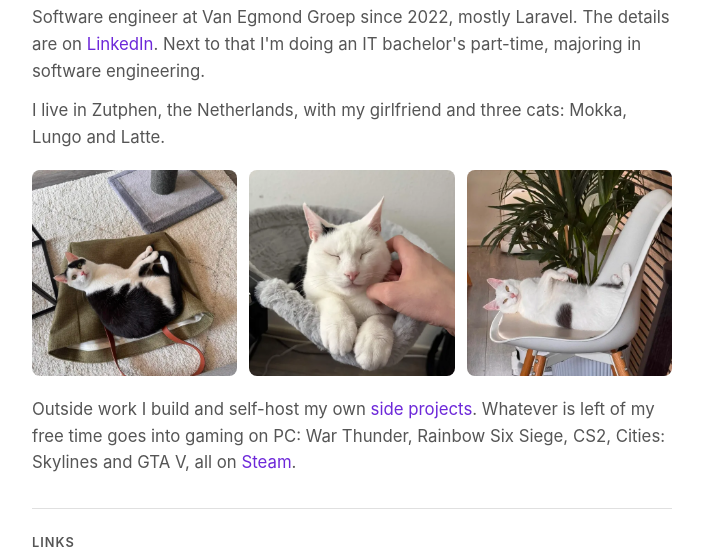
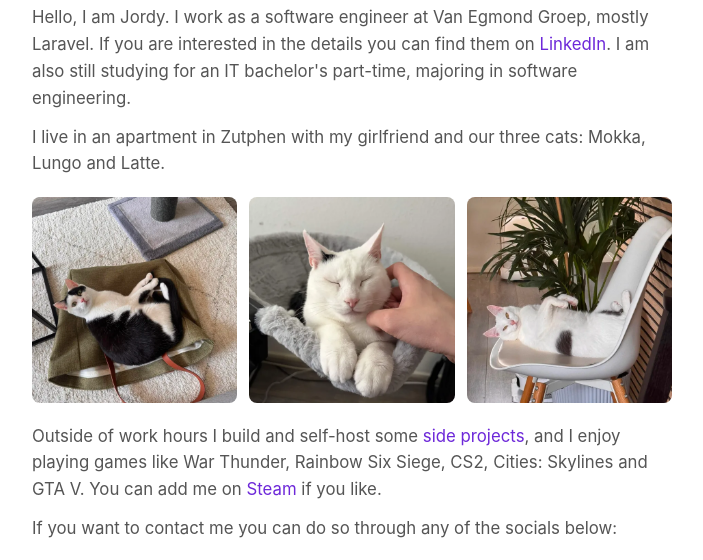
Before and after one commit to D-Jordy/portfolio, a plain HTML site: page index.html in a window 1280 px wide. Shown: the part 160-720 px from the top of the page, without its empty margins (288-991 px from the left). Drawn offline with Linux system fonts and the light colour scheme.

Commit message:
Rewrite homepage intro in a more personal voice

```diff
--- a/index.html
+++ b/index.html
@@ -19,13 +19,14 @@
             <h1>Jordy</h1>
         </header>
         <p>
-            Software engineer at Van Egmond Groep since 2022, mostly Laravel. The details are on
-            <a href="https://www.linkedin.com/in/d-jordy/" target="_blank">LinkedIn</a>.
-            Next to that I'm doing an IT bachelor's part-time, majoring in software engineering.
+            Hello, I am Jordy. I work as a software engineer at Van Egmond Groep, mostly Laravel.
+            If you are interested in the details you can find them on
+            <a href="https://www.linkedin.com/in/d-jordy/" target="_blank">LinkedIn</a>. I am also
+            still studying for an IT bachelor's part-time, majoring in software engineering.
         </p>
         <p>
-            I live in Zutphen, the Netherlands, with my girlfriend and three cats: Mokka, Lungo and
-            Latte.
+            I live in an apartment in Zutphen with my girlfriend and our three cats: Mokka, Lungo
+            and Latte.
         </p>
         <div class="cats">
             <img src="cats/mokka.webp" alt="Mokka">
@@ -33,10 +34,14 @@
             <img src="cats/latte.webp" alt="Latte">
         </div>
         <p>
-            Outside work I build and self-host my own <a href="projects.html">side projects</a>.
-            Whatever is left of my free time goes into gaming on PC: War Thunder, Rainbow Six
-            Siege, CS2, Cities: Skylines and GTA V, all on
-            <a href="https://steamcommunity.com/profiles/76561199019875113" target="_blank">Steam</a>.
+            Outside of work hours I build and self-host some <a href="projects.html">side
+            projects</a>, and I enjoy playing games like War Thunder, Rainbow Six Siege, CS2,
+            Cities: Skylines and GTA V. You can add me on
+            <a href="https://steamcommunity.com/profiles/76561199019875113" target="_blank">Steam</a>
+            if you like.
+        </p>
+        <p>
+            If you want to contact me you can do so through any of the socials below:
         </p>
 
         <section>
```
